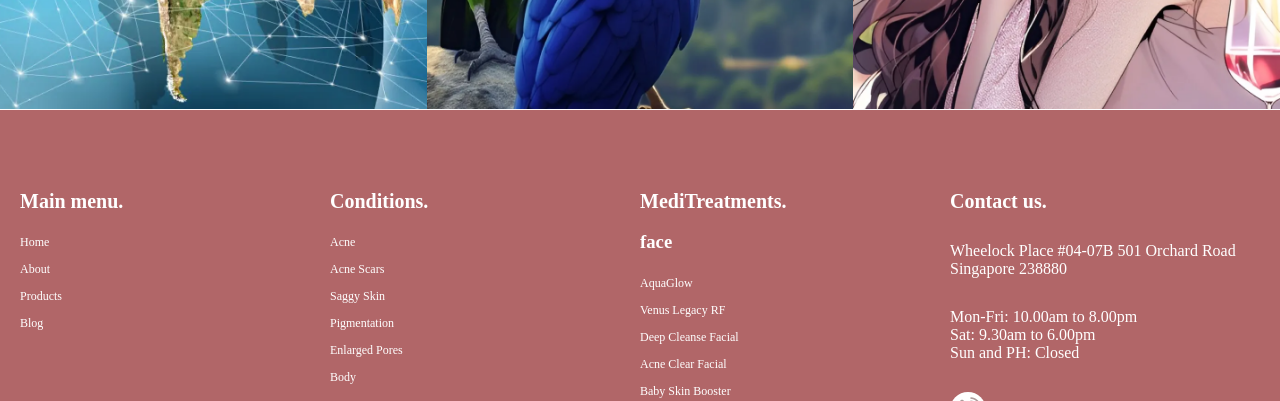
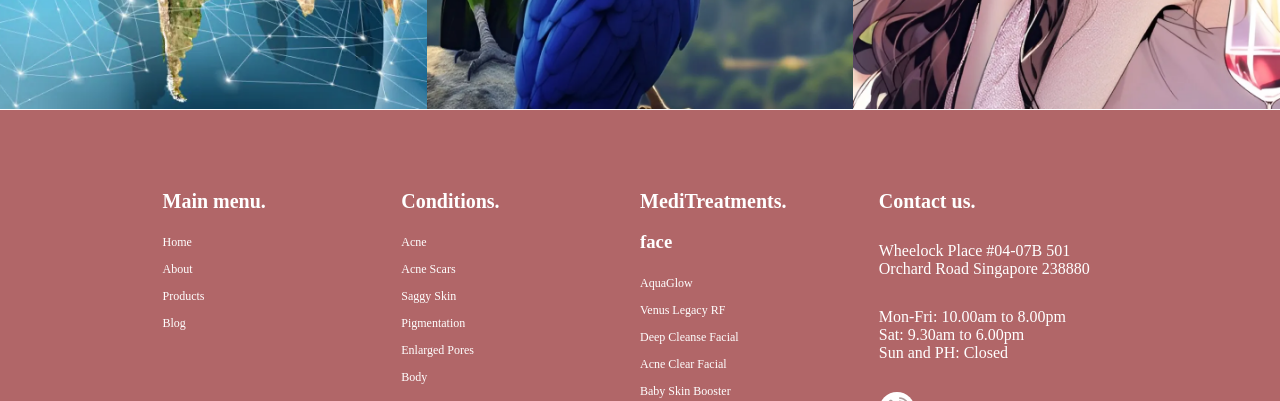
Before and after one commit to Doan202/blog3, a plain HTML site: page style/index.html in a window 1280 px wide. Shown: the part 3470-3871 px from the top of the page. Drawn offline with nearby package versions, Linux system fonts and the light colour scheme.

Commit message:
cap nhat lan thu 2

```diff
--- a/style/index.html
+++ b/style/index.html
@@ -88,6 +88,7 @@
             </div>
         </div>
         <div class="footer">
+            <div class="wrap">
                 <div class="menu">
                     <div class="item">
                         <h2>Main menu.</h2>
@@ -181,12 +182,13 @@
                     </div>
                 </div>
                 <hr>
-        </div>
                 <div class="copyright">
                     <p>Copyright © 2023 Cove Aesthetics Pte Ltd. All rights reserved.</p>
                     <p>Design by Webdorks</p>
                 </div>
             </div>
+        </div>
+    </div>
 </body>
 
 </html>
--- a/style/main.scss
+++ b/style/main.scss
@@ -172,6 +172,10 @@ body {
     border-bottom: solid 1px #fff;
   }
   .footer {
+    .wrap {
+      max-width: 995px;
+      margin: 0 auto;
+    }
     .menu {
       display: flex;
       padding: 60px 20px;
@@ -236,9 +240,9 @@ body {
   .copyright {
     display: flex;
     justify-content: space-between;
-    p{
+    p {
       margin-right: 20px;
       margin-left: 20px;
     }
+  }
 }
-}
```
Also changed, not shown: style/main.css, 1 other file. Lines whose indentation alone changed are shown as unchanged.
